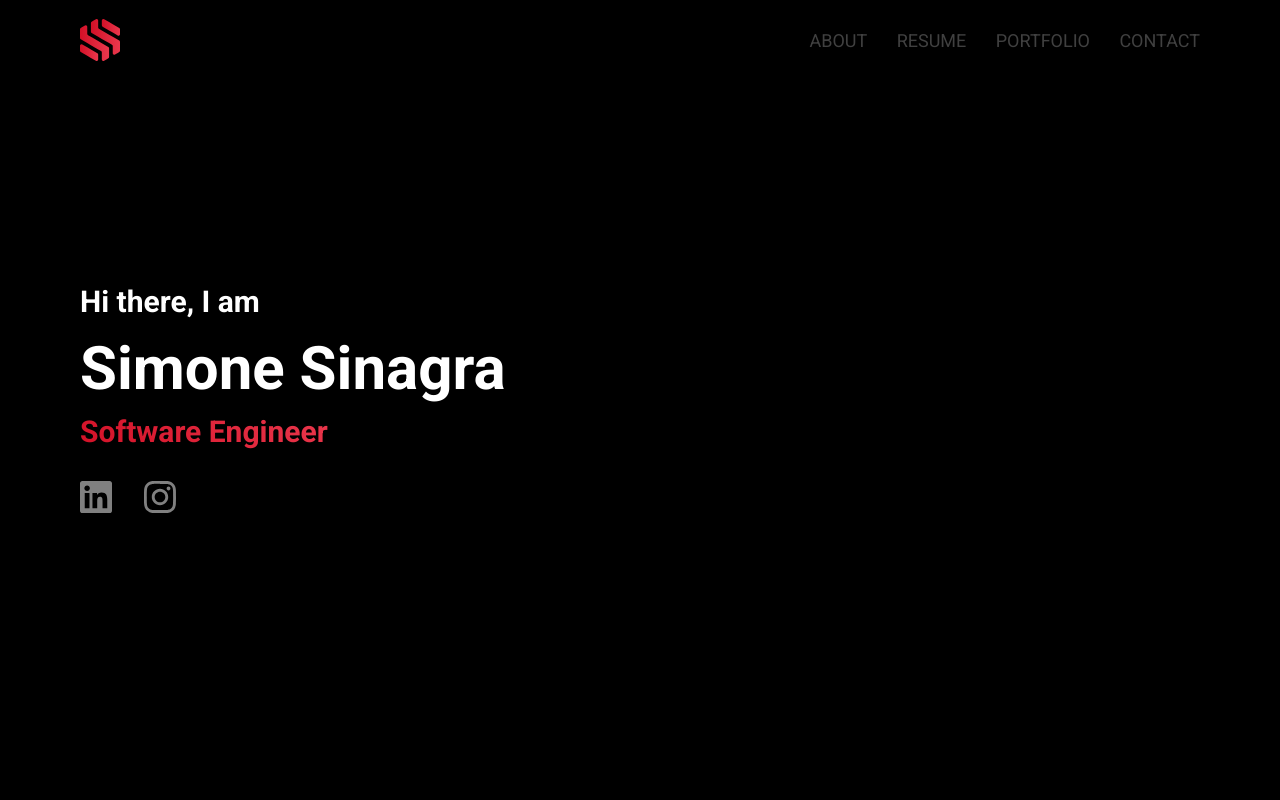
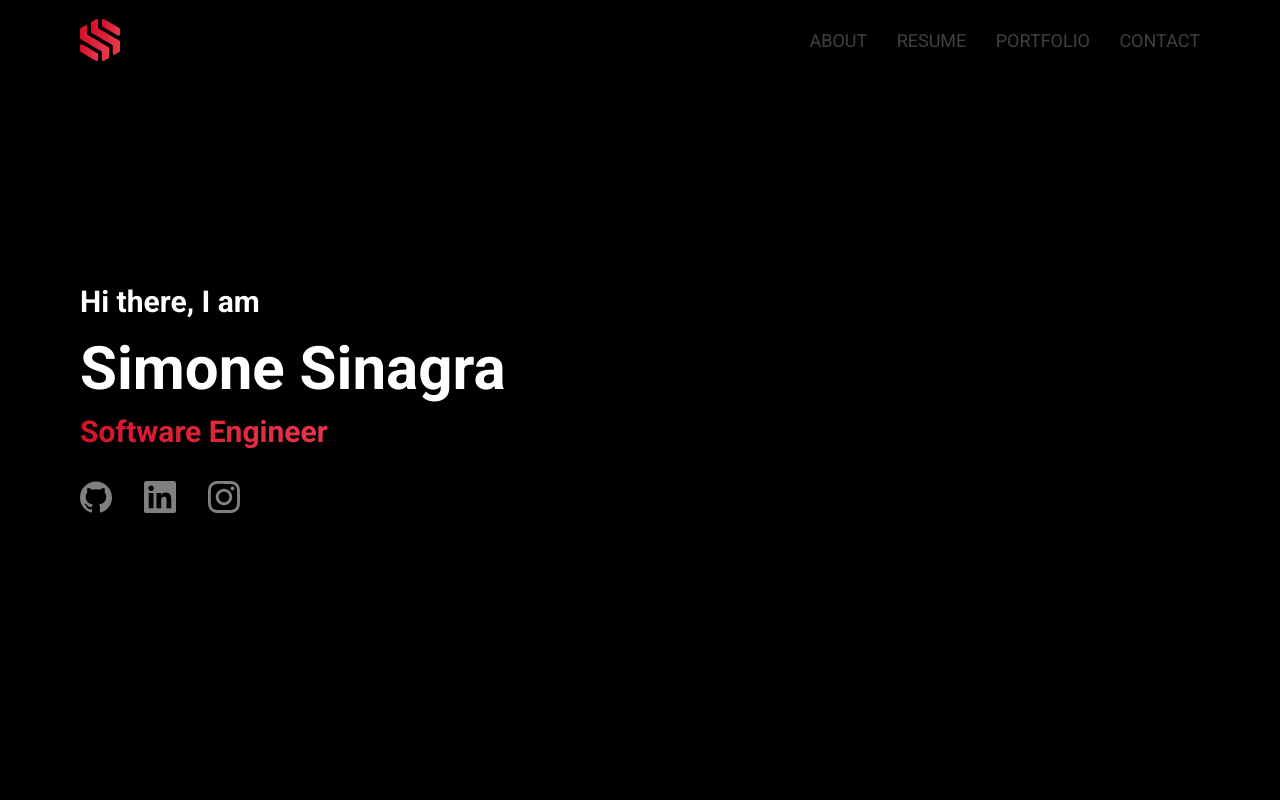
Before and after one commit to simosina/portfolio, a React (Create React App) app: page / in a window 1280 px wide. Shown: the top 800 px of the page. Built offline with nearby package versions, Linux system fonts and the light colour scheme.

Commit message:
Add github link

```diff
--- a/src/components/main/Main.jsx
+++ b/src/components/main/Main.jsx
@@ -9,6 +9,9 @@ export default function Main() {
                     <h1>Simone Sinagra</h1>
                     <h3>Software Engineer</h3>
                     <div className="social">
+                        <a href="https://github.com/simosina96" target="_blank" rel="noreferrer">
+                            <img src="assets/github.svg" alt="" />
+                        </a>
                         <a href="https://www.linkedin.com/in/simone-sinagra/" target="_blank" rel="noreferrer">
                             <img src="assets/linkedin.svg" alt="" />
                         </a>
```
Also changed, not shown: public/assets/github.svg (added).
